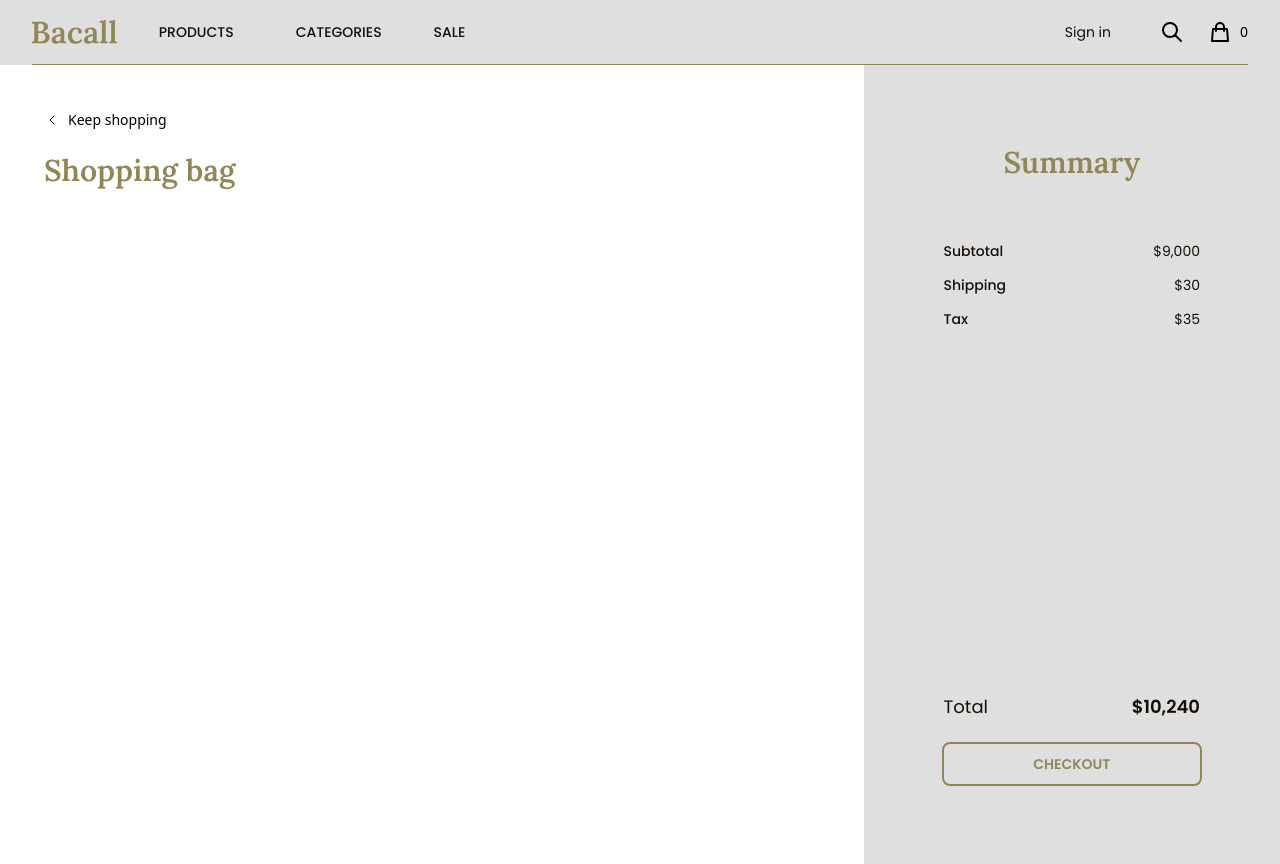
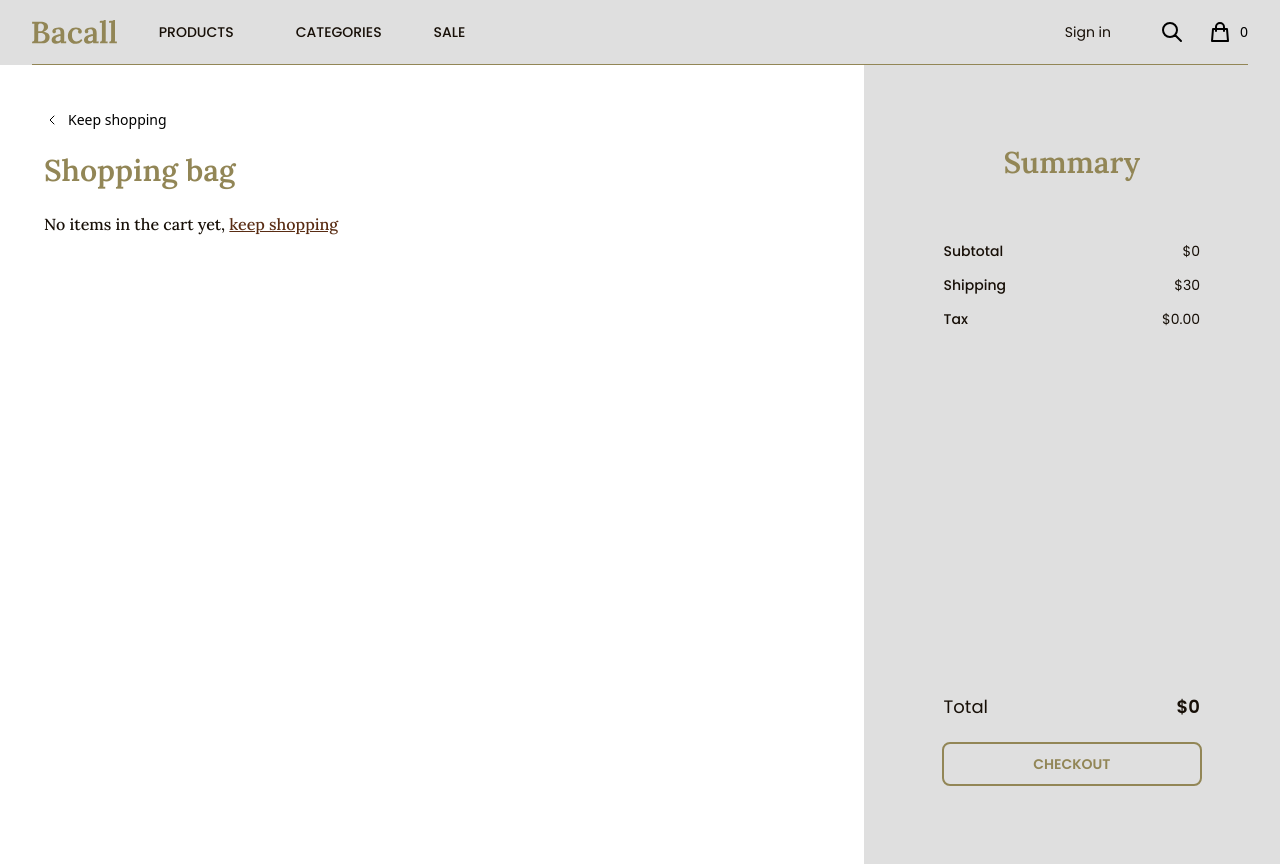
Before and after one commit to ManuelNelson7/bacall-store, a React (Create React App) app: page /cart in a window 1280 px wide. Built offline with nearby package versions, Linux system fonts and the light colour scheme.

Commit message:
cart fixed

```diff
--- a/package.json
+++ b/package.json
@@ -10,6 +10,7 @@
     "@testing-library/jest-dom": "^5.16.2",
     "@testing-library/react": "^12.1.4",
     "@testing-library/user-event": "^13.5.0",
+    "firebase": "^9.6.11",
     "heroicons-react": "^1.4.1",
     "react": "^17.0.2",
     "react-dom": "^17.0.2",
--- a/src/components/CartContext.jsx
+++ b/src/components/CartContext.jsx
@@ -5,15 +5,14 @@ export const CartContext = createContext();
 const CartContextProvider = ({ children }) => {
     const [cart, setCart] = useState([])
 
-    const addToCart = (product, quantity) => {
-        const indexProduct = cart.findIndex((cartItem) => cartItem.id === product.id);
-        if (indexProduct !== -1) {
-            const newCart = [...cart];
-            newCart[indexProduct].quantity = newCart[indexProduct].quantity + product.quantity;
-            setCart(newCart);
+    const addToCart = (product) => {
+        const item = cart.find(item => item.id === product.id)
+        if (item) {
+            item.quantity += 1
+            setCart([...cart])
+        } else {
+            setCart([...cart, { ...product}])
         }
-        setCart([...cart, product])
-        console.log(cart)
     }
 
     const removeFromCart = (product) => {
--- a/src/components/Items/ItemCount.jsx
+++ b/src/components/Items/ItemCount.jsx
@@ -10,10 +10,8 @@ const ItemCount = ({ stock, initial = 0, handleCount, item }) => {
   const { addToCart } = useContext(CartContext)
 
   const onAdd = (number) => {
-    setQuantity(number)
     number > 0 && setShowCart(true)
-    setShowCart && addToCart({ ...item, quantity })
-    console.log(`This is the quantity: ${quantity}`)
+    setShowCart && addToCart({ ...item, quantity: number })
   }
 
   const increase = () => {
@@ -38,7 +36,7 @@ const ItemCount = ({ stock, initial = 0, handleCount, item }) => {
             <button className='p-1 font-bold' onClick={increase}>+</button>
           </div>
 
-          <button onClick={() => onAdd(counter)} className='bg-gold text-white px-3 py-1.5 font-semibold rounded-md w-full text-md'>Add to cart</button>
+          <button onClick={() => { onAdd(counter); setQuantity(counter) }} className='bg-gold text-white px-3 py-1.5 font-semibold rounded-md w-full text-md'>Add to cart</button>
 
         </div>
 
--- a/src/components/cart/FullCart.jsx
+++ b/src/components/cart/FullCart.jsx
@@ -4,9 +4,30 @@ import ItemCart from "./ItemCart";
 import { CartContext } from "../CartContext";
 
 const FullCart = () => {
-    const [show, setShow] = useState(false);
+
 
     let { cart } = useContext(CartContext)
+
+    let subTotal = () => {
+        return cart.reduce((acc, item) => {
+            return acc + item.price * item.quantity
+        }, 0)
+    }
+
+    let shipping = () => {
+        return subTotal() > 150 ? 0 : 30
+    }
+
+    const taxes = () => {
+        return (subTotal() * 0.01).toFixed(2)
+    }
+
+    let total = () => {
+        return subTotal() > 0 ?
+            subTotal() + shipping() + parseFloat(taxes()) :
+            0
+    }
+
 
     return (
         <div className="bg-white max-w-2xl mx-auto mt-16 px-2 md:px-0 lg:max-w-7xl">
@@ -15,7 +36,7 @@ const FullCart = () => {
                 <div className="w-full overflow-x-hidden transition ease-in-out duration-700" id="checkout">
                     <div className="flex md:flex-row flex-col justify-center" id="cart">
                         <div className="lg:justify-start w-full pl-4 pr-10 md:pr-11 md:pl-11 md:py-12 py-8 bg-white overflow-x-hidden h-screen" id="scroll">
-                            <Link to='/categories' className="flex items-center text-gray-500 hover:text-gray-600 cursor-pointer" onClick={() => setShow(!show)}>
+                            <Link to='/categories' className="flex items-center text-gray-500 hover:text-gray-600 cursor-pointer">
                                 <svg xmlns="http://www.w3.org/2000/svg" className="icon icon-tabler icon-tabler-chevron-left" width={16} height={16} viewBox="0 0 24 24" strokeWidth="1.5" stroke="currentColor" fill="none" strokeLinecap="round" strokeLinejoin="round">
                                     <path stroke="none" d="M0 0h24v24H0z" fill="none" />
                                     <polyline points="15 6 9 12 15 18" />
@@ -23,6 +44,8 @@ const FullCart = () => {
                                 <p className="text-sm pl-2 leading-none">Keep shopping</p>
                             </Link>
                             <p className="text-3xl font-lora font-semibold text-gold pt-6">Shopping bag</p>
+
+                            {cart.length === 0 && <p to="/categories" className="text-md font-lora font-medium text-dark pt-6">No items in the cart yet, <Link to='/categories' className="underline text-brown">keep shopping</Link></p>}
 
 
                             {cart.map((item) => {
@@ -40,22 +63,24 @@ const FullCart = () => {
                                     <div className="w-full font-poppins text-sm">
                                         <div className="flex items-center justify-between pt-16">
                                             <p className="leading-none font-poppins font-medium text-dark">Subtotal</p>
-                                            <p className="leading-none text-dark">$9,000</p>
+                                            <p className="leading-none text-dark">${subTotal()}</p>
                                         </div>
                                         <div className="flex items-center justify-between pt-5">
                                             <p className="leading-none font-poppins font-medium text-dark">Shipping</p>
-                                            <p className="leading-none text-dark">$30</p>
+                                            <p className="leading-none text-dark">
+                                                {shipping() === 0 ? "Free" : `$${shipping()}`}
+                                            </p>
                                         </div>
                                         <div className="flex items-center justify-between pt-5">
                                             <p className="leading-none font-medium text-dark">Tax</p>
-                                            <p className="leading-none  text-dark">$35</p>
+                                            <p className="leading-none  text-dark">${taxes()}</p>
                                         </div>
                                     </div>
                                 </div>
                                 <div className="w-full px-20 font-poppins text-sm">
                                     <div className="flex items-center pb-6 justify-between lg:pt-5 pt-20">
                                         <p className="text-lg leading-normal text-dark">Total</p>
-                                        <p className="text-lg font-semibold leading-normal text-right text-dark">$10,240</p>
+                                        <p className="text-lg font-semibold leading-normal text-right text-dark">${total()}</p>
                                     </div>
                                     <Link to='checkout' className="uppercase flex justify-center outline outline-2 w-full py-3outline-gold text-gold font-semibold px-4 py-2.5 rounded-md transition-all duration-150 hover:bg-brown hover:text-white hover:outline-brown">
                                         Checkout
--- a/src/components/cart/ItemCart.jsx
+++ b/src/components/cart/ItemCart.jsx
@@ -13,11 +13,9 @@ const ItemCart = ({ item }) => {
             <div className="md:pl-3 md:w-3/4 font-poppins">
                 <div className="flex items-center justify-between w-full pt-1">
                     <p className="text-base font-black leading-none text-gray-800">{item.name}</p>
-                    <select className="py-2 px-2.5 bg-primary rounded-md mr-6 focus:outline-none">
-                        <option>1</option>
-                        <option>2</option>
-                        <option>3</option>
-                    </select>
+                    <p className="py-2 px-2.5 bg-primary rounded-md mr-6 focus:outline-none">
+                        {item.quantity}
+                    </p>
                 </div>
                 <p className="text-xs leading-3 text-gray-600 pt-2">Size: M</p>
                 <p className="text-xs leading-3 text-gray-600 py-4">Color: Black</p>
@@ -26,7 +24,7 @@ const ItemCart = ({ item }) => {
                     <div className="flex itemms-center">
                         <p onClick={() => removeFromCart(item)} className="text-xs leading-3 underline text-red-500 text-brown cursor-pointer">Remove</p>
                     </div>
-                    <p className="text-base font-black leading-none text-gray-800">${item.price}</p>
+                    <p className="text-base font-black leading-none text-gray-800">${item.price * item.quantity}</p>
                 </div>
             </div>
         </div>
--- a/src/index.js
+++ b/src/index.js
@@ -1,7 +1,19 @@
 import React from 'react';
 import ReactDOM from 'react-dom';
 import './index.css';
+import { initializeApp } from "firebase/app";
 import App from './App';
+
+const firebaseConfig = {
+  apiKey: "AIzaSyCA52tWmAIRLPa4YvPiQtbFa5eB3rkmjVc",
+  authDomain: "bacall-store.firebaseapp.com",
+  projectId: "bacall-store",
+  storageBucket: "bacall-store.appspot.com",
+  messagingSenderId: "1017876799013",
+  appId: "1:1017876799013:web:b6d4da1aa091b3695869cc"
+};
+
+initializeApp(firebaseConfig);
 
 ReactDOM.render(
   <React.StrictMode>
```
Also changed, not shown: 1 other file (tests, documents, lock files or other folders).
